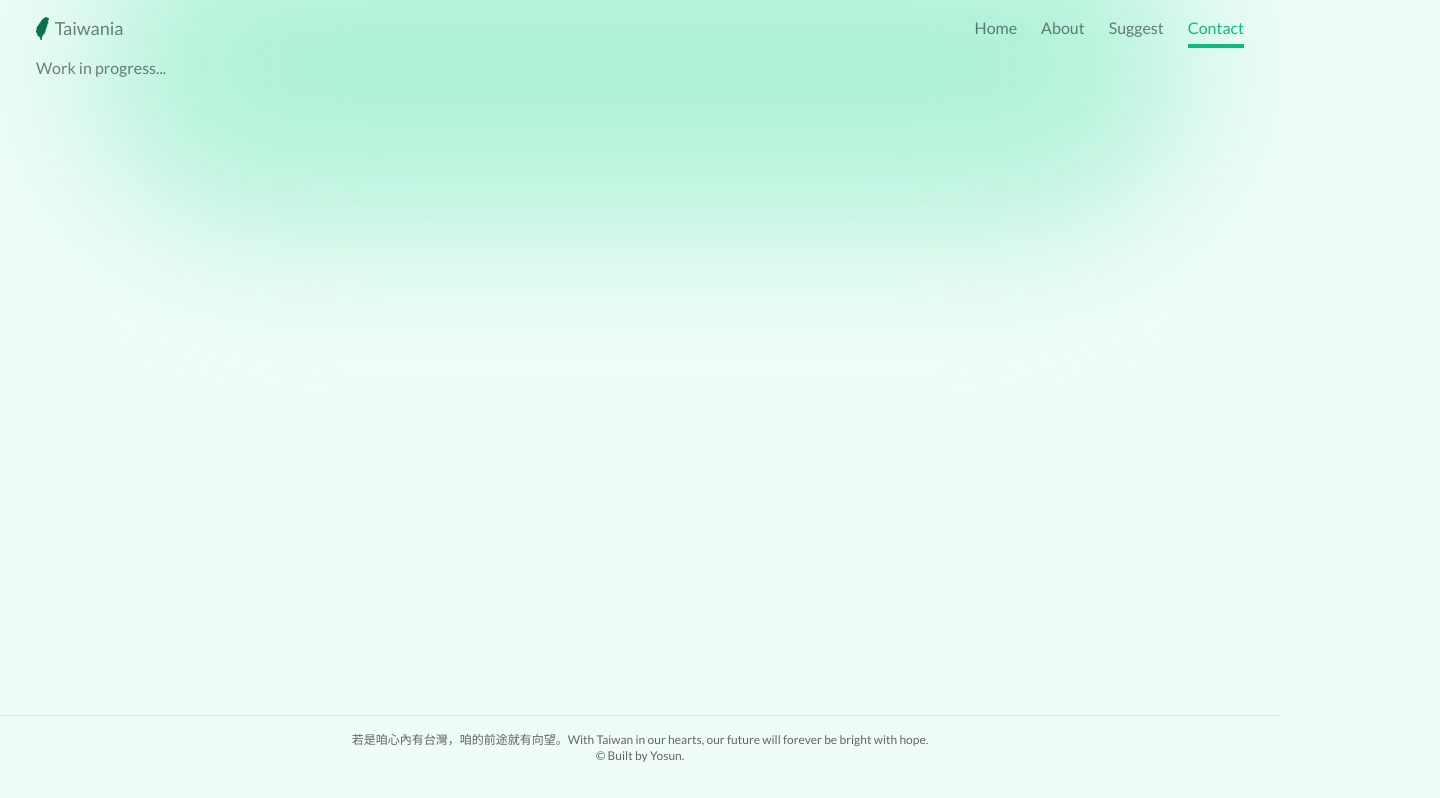
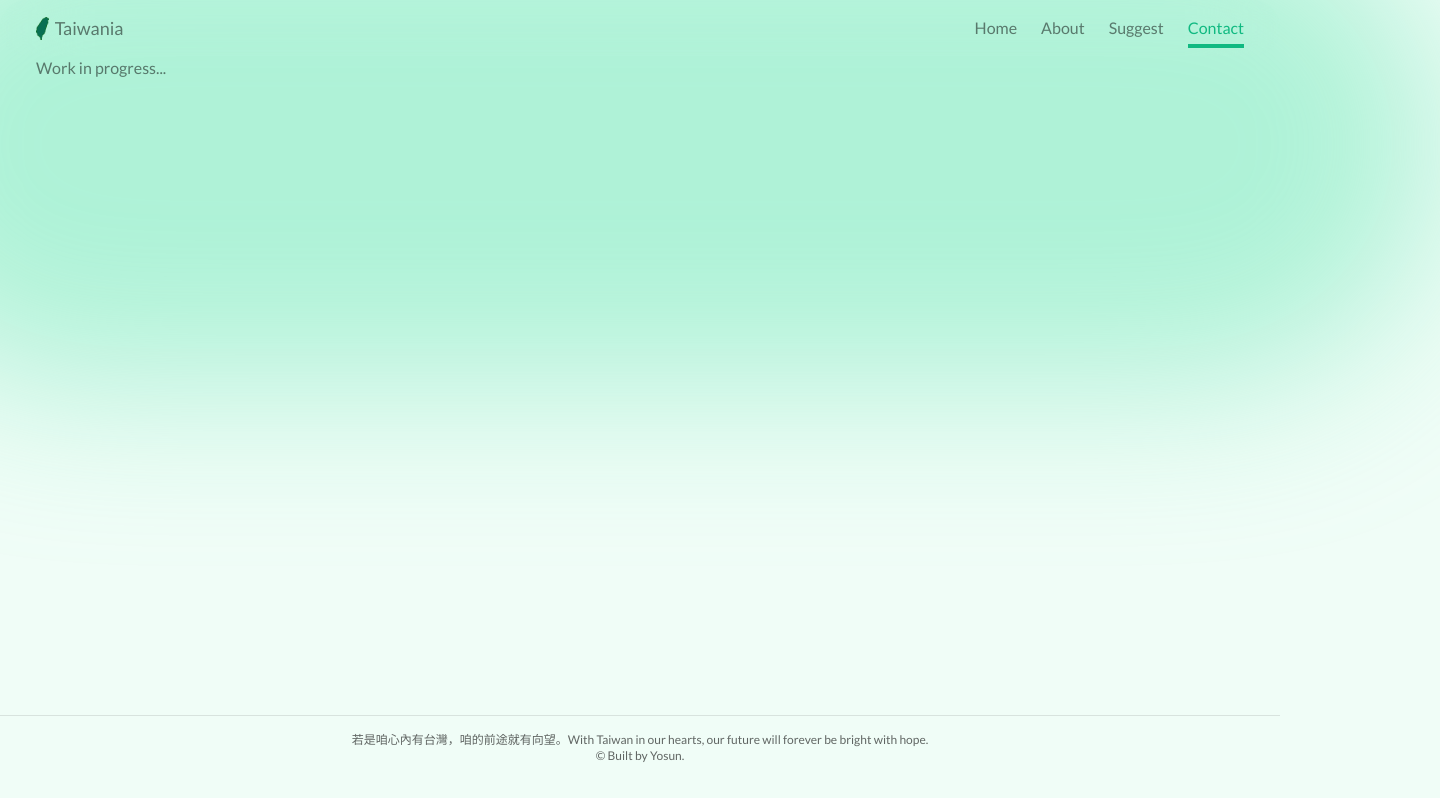
Before and after one commit to yosunlu/taiwania-frontend, a Next.js app: page /contact in a window 1280 px wide. Shown: the whole page, 1440 px wide, since content can reach past the window. Built offline with nearby package versions, Linux system fonts and the light colour scheme; a web font is replaced by a local one.

Commit message:
Sticky header done.

```diff
--- a/src/app/layout.tsx
+++ b/src/app/layout.tsx
@@ -28,7 +28,7 @@ export default function RootLayout({
         <div
           className="
           bg-[#6ee7b7]/50 absolute top-[-6rem] left-1/2 transform -translate-x-1/2
-          -z-10 h-[20rem] w-[31.25rem] rounded-full blur-[5rem] sm:w-[68.75rem]"
+          -z-10 h-[30rem] w-[31.25rem] rounded-full blur-[5rem] sm:w-[100rem]"
         >
           {" "}
         </div>
--- a/src/components/footer.tsx
+++ b/src/components/footer.tsx
@@ -1,6 +1,6 @@
 export default function Footer() {
   return (
-    <footer className="flex flex-col items-center justify-center border-6 border-t py-4 border-black/10 text-xs text-black/60 mb-5 mt-auto">
+    <footer className="flex flex-col items-center justify-center border-6 border-t py-4 border-black/10 text-xs text-black/60 mb-5 mt-auto flex-wrap text-center">
       <small className="text-xs">若是咱心內有台灣，咱的前途就有向望。With Taiwan in our hearts, our future will forever be bright with hope.</small>
       <small></small>
       <small className="text-xs">&copy; Built by Yosun.</small>
--- a/src/components/header.tsx
+++ b/src/components/header.tsx
@@ -27,7 +27,7 @@ const routes = [
 export default function Header() {
   const activePathname = usePathname();
   return (
-    <header className="flex items-center justify-between h-14 px-3 sm:px-9 w-full">
+    <header className="flex items-center justify-between h-14 px-3 sm:px-9 w-full sticky top-0 z-50 bg-emerald-200 backdrop-blur-2xl bg-transparent rounded-full">
 
         <Link href="/" className="flex text-black/50 items-center">
           <Image
--- a/src/components/list.tsx
+++ b/src/components/list.tsx
@@ -22,18 +22,27 @@ export default async function List({ page, tag, keyword }: ListProps) {
   phrases = fetchedPhrases;
 
   previousPath =
-    curPage > 1 ? `/?page=${curPage - 1}` + (tag ? `&tag=${tag}` : "") + (keyword? `&keyword=${keyword}` : ""): "";
+    curPage > 1
+      ? `/?page=${curPage - 1}` +
+        (tag ? `&tag=${tag}` : "") +
+        (keyword ? `&keyword=${keyword}` : "")
+      : "";
   nextPath =
     totalCount > 10 * curPage
-      ? `/?page=${curPage + 1}` + (tag ? `&tag=${tag}` : "") + (keyword? `&keyword=${keyword}` : "")
+      ? `/?page=${curPage + 1}` +
+        (tag ? `&tag=${tag}` : "") +
+        (keyword ? `&keyword=${keyword}` : "")
       : "";
 
   return (
-    <div className="text-black/50 text-base sm:px-9 items-center min-w-full overflow-x-auto">
-      <table className="w-full border-collapse mt-5 min-w-full table-fixed mb-3">
+    <div className="text-black/50 text-base px-2 sm:px-9 items-center">
+      <div className="overflow-x-auto">
+        <table className="w-full border-collapse mt-5 mb-3 table-fixed">
           <thead className="text-emerald-800 border-b">
             <tr>
-            <th className="w-[9rem] text-left font-weight-450 mx-auto">Phrase</th>
+              <th className="w-[9rem] text-left font-weight-450 mx-auto">
+                Phrase
+              </th>
               <th className="w-[9rem] text-left font-weight-450 pl-2">
                 Pronounciation
               </th>
@@ -59,7 +68,9 @@ export default async function List({ page, tag, keyword }: ListProps) {
                   {phrase.pronounciation}
                 </td>
                 <td className="align-baseline pl-2 py-2">{phrase.mandarin}</td>
-              <td className="align-baseline pl-2 py-2">{phrase.definition}</td>
+                <td className="align-baseline pl-2 py-2">
+                  {phrase.definition}
+                </td>
                 <td className="align-baseline pl-2 py-2">
                   <TagControls tag={phrase.usage} displayName={phrase.usage} />
                 </td>
@@ -89,5 +100,6 @@ export default async function List({ page, tag, keyword }: ListProps) {
         </table>
         <PaginationControls previousPath={previousPath} nextPath={nextPath} />
       </div>
+    </div>
   );
 }
--- a/tailwind.config.ts
+++ b/tailwind.config.ts
@@ -16,7 +16,6 @@ const config: Config = {
       fontFamily:{
         DM: ["'Playfair Display'"]
       },
-
     },
   },
   plugins: [],
```
Lines whose indentation alone changed are shown as unchanged.
